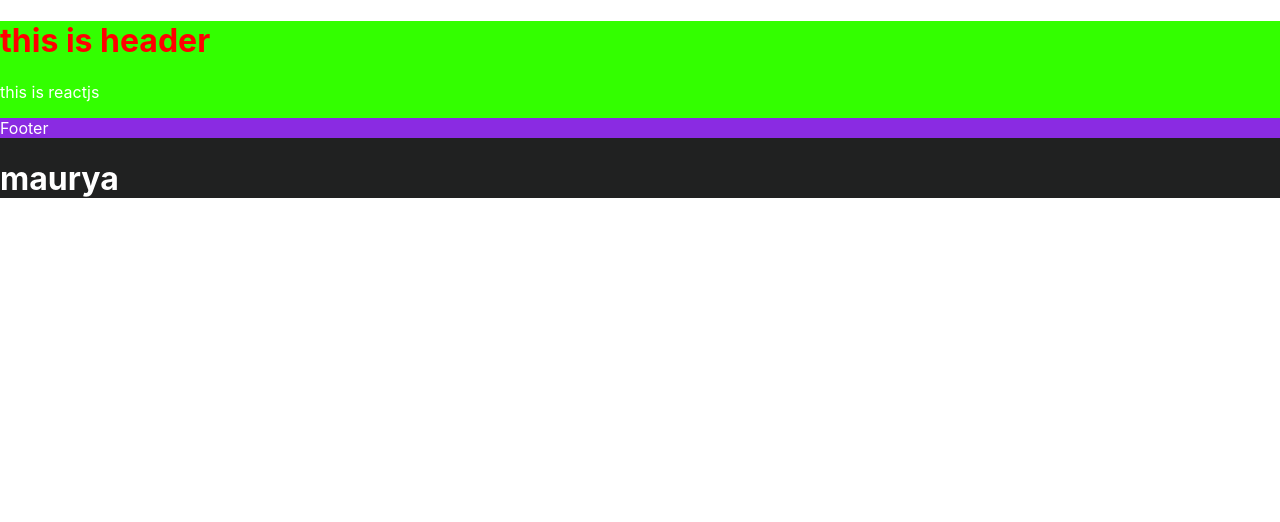
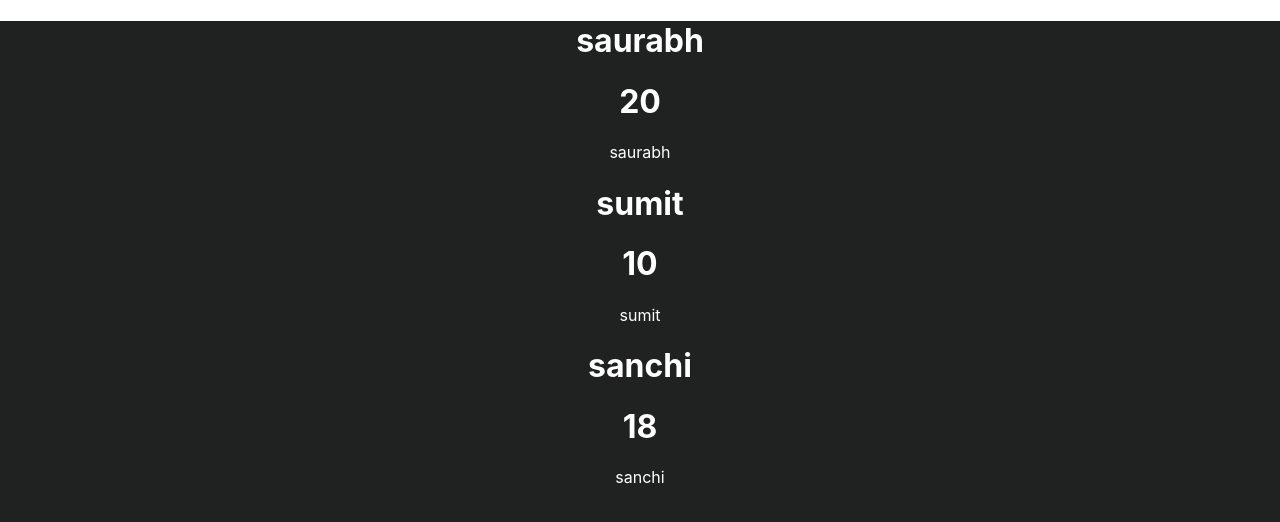
Before and after one commit to saurabhkumar5/ReactJs, a React (Create React App) app: page / in a window 1280 px wide. Shown: the top 522 px of the page. Built offline with nearby package versions, Linux system fonts and the light colour scheme.

Commit message:
Props & props types

```diff
--- a/package.json
+++ b/package.json
@@ -6,6 +6,7 @@
     "@testing-library/jest-dom": "^5.16.5",
     "@testing-library/react": "^13.4.0",
     "@testing-library/user-event": "^13.5.0",
+    "prop-types": "^15.8.1",
     "react": "^18.2.0",
     "react-dom": "^18.2.0",
     "react-scripts": "5.0.1",
--- a/src/App.css
+++ b/src/App.css
@@ -1,6 +1,8 @@
 .App{
     background-color: rgb(32, 33, 33);
     color: white;
+    text-align: center;
+    min-height: 100vh;
 }
 .header{
     background-color: yellowgreen;
--- a/src/App.js
+++ b/src/App.js
@@ -1,12 +1,20 @@
 import './App.css';
-import Header from './Header';
-
+import Student from './components/Student';
 function App(){
-  let name = "maurya";
   return (
     <div className="App">
-      <Header/>
-      <h1> {name}</h1>
+      <Student
+       name = "saurabh"
+       age = {20}
+      />
+      <Student
+       name = "sumit"
+       age = {10}
+      />
+      <Student
+       name = "sanchi"
+       age = {18}
+      />
 
     </div>
 
--- a/src/Footer.js
+++ /dev/null
@@ -1,9 +0,0 @@
-
-
-const Footer = () => {
-  return (
-    <div className="footer">Footer</div>
-  )
-}
-
-export default Footer
--- a/src/Header.jsx
+++ /dev/null
@@ -1,16 +0,0 @@
-
-
-import Footer from "./Footer";
-import "./header.css";
-
-function Header(){
-    return (
-        <div className="header">
-        <h1 id="topic">this is header</h1>
-        <p>this is reactjs </p>
-        <Footer/>
-        </div>
-    )
-}
-
-export default Header;
--- /dev/null
+++ b/src/components/Comp.js
@@ -0,0 +1,9 @@
+import React from "react"
+
+const Comp = (props) => {
+  return (
+    <div>{props.name}</div>
+  )
+}
+
+export default Comp
--- /dev/null
+++ b/src/components/Student.js
@@ -0,0 +1,23 @@
+
+import Comp from "./Comp"
+import propTypes from 'prop-types'
+const Student = (props) => {
+  return (
+    <>
+    <h1>{props.name}</h1>
+    <h1>{props.age}</h1>
+    <Comp name = {props.name}/>
+    </>
+  )
+}
+
+Student.propTypes = {
+    name:propTypes.string,
+    age:propTypes.number
+}
+Student.defaultProps = {
+    name:"Name",
+    age:0
+}
+
+export default Student
--- a/src/header.css
+++ /dev/null
@@ -1,6 +0,0 @@
-.header{
-    background-color: rgb(51, 255, 0);
-}
-#topic{
-    color: red;
-}
```
Also changed, not shown: 1 other file (tests, documents, lock files or other folders).
